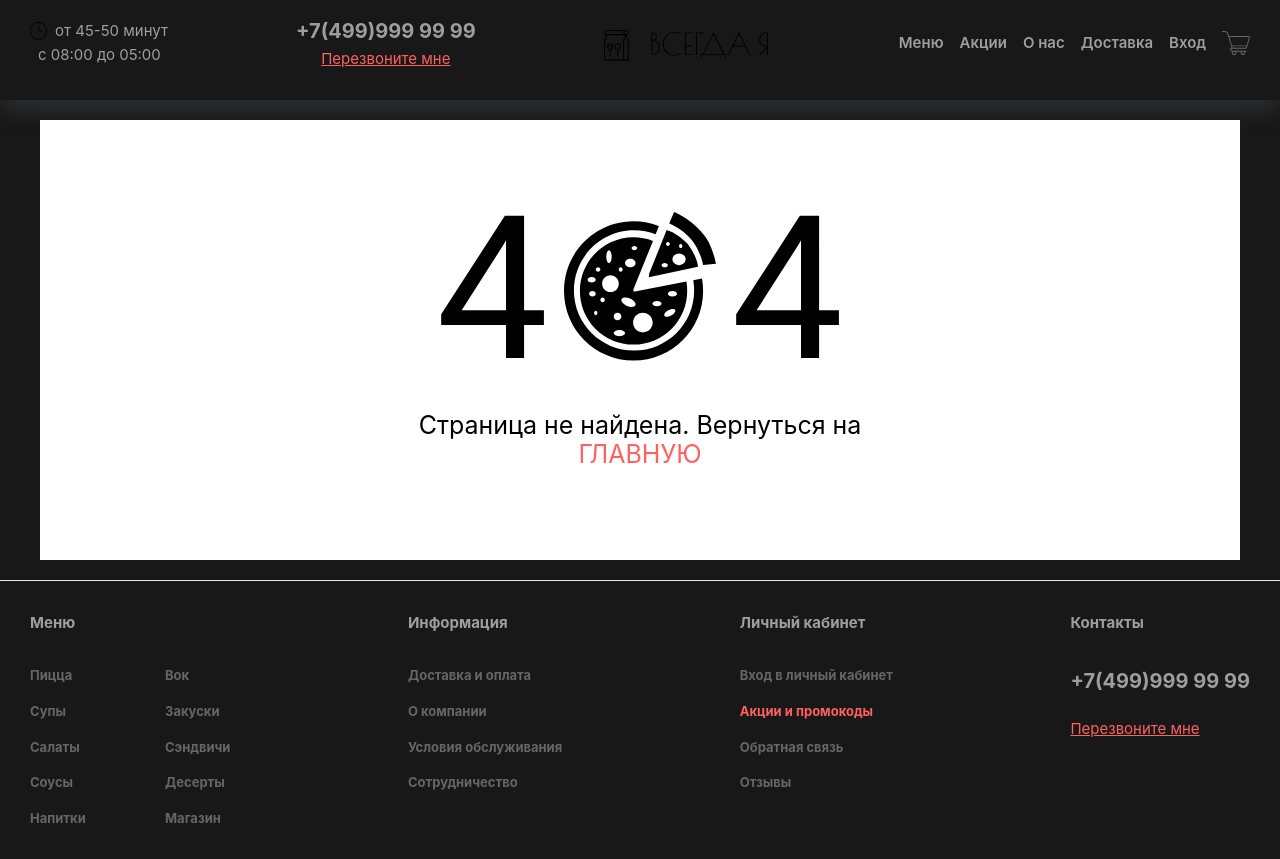
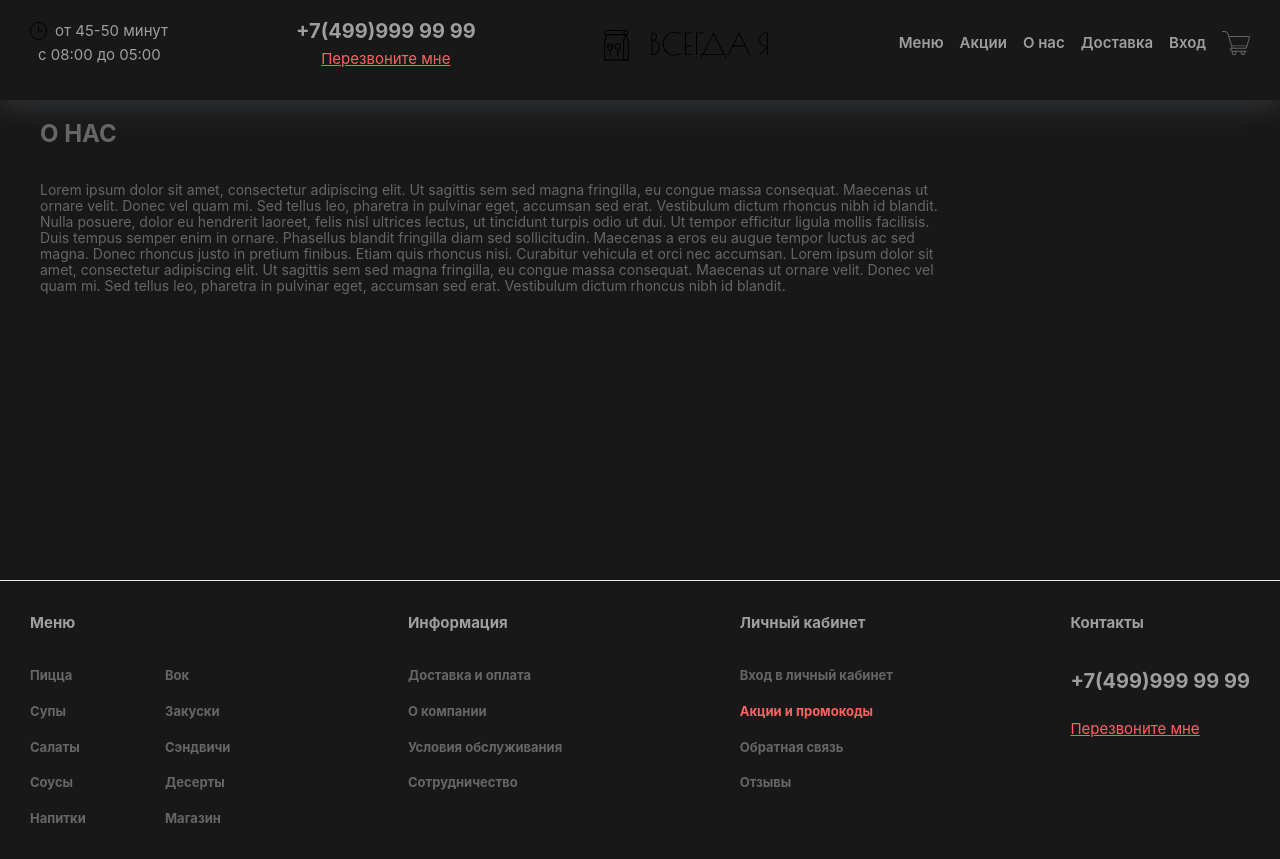
Before and after one commit to At0m234/Pizza, a Vue app: page /about in a window 1280 px wide. Built offline with nearby package versions, Linux system fonts and the light colour scheme.

Commit message:
added about company section and route

```diff
--- /dev/null
+++ b/src/components/aboutCompany.vue
@@ -0,0 +1,47 @@
+<script setup lang="ts">
+
+</script>
+
+<template>
+  <section class="about">
+    <div class="about__content">
+      <h2 class="about__title">О нас</h2>
+      <p class="about__text">Lorem ipsum dolor sit amet, consectetur adipiscing elit. Ut sagittis sem sed magna fringilla, eu congue massa consequat. Maecenas ut ornare velit. Donec vel quam mi. Sed tellus leo, pharetra in pulvinar eget, accumsan sed erat. Vestibulum dictum rhoncus nibh id blandit. Nulla posuere, dolor eu hendrerit laoreet, felis nisl ultrices lectus, ut tincidunt turpis odio ut dui. Ut tempor efficitur ligula mollis facilisis. Duis tempus semper enim in ornare. Phasellus blandit fringilla diam sed sollicitudin. Maecenas a eros eu augue tempor luctus ac sed magna. Donec rhoncus justo in pretium finibus. Etiam quis rhoncus nisi. Curabitur vehicula et orci nec accumsan. Lorem ipsum dolor sit amet, consectetur adipiscing elit. Ut sagittis sem sed magna fringilla, eu congue massa consequat. Maecenas ut ornare velit. Donec vel quam mi. Sed tellus leo, pharetra in pulvinar eget, accumsan sed erat. Vestibulum dictum rhoncus nibh id blandit. </p>
+    </div>
+  </section>
+</template>
+
+<style lang="scss" scoped>
+.about {
+  display: flex;
+  width: 100%;
+  max-width: 1440px;
+  &__content {
+    display: flex;
+    flex-direction: column;
+    max-width: 920px;
+  }
+  &__title {
+    font-style: normal;
+    font-weight: 700;
+    font-size: 24px;
+    line-height: 28px;
+    text-transform: uppercase;
+    color: var(--color-text-gray);
+    margin-bottom: 34px;
+  }
+  &__text {
+    font-style: normal;
+    font-weight: 400;
+    font-size: 14px;
+    line-height: 16px;
+    color: var(--color-text-gray);
+  }
+}
+
+@media (max-width: 1000px) {
+
+}
+
+
+</style>
--- a/src/router/index.ts
+++ b/src/router/index.ts
@@ -2,6 +2,7 @@ import { createRouter, createWebHistory } from 'vue-router'
 import HomeView from '../views/HomeView.vue'
 import notFoundPage from '../views/notFoundPage.vue'
 import serverError from '../views/serverError.vue'
+import aboutCompany from '../components/aboutCompany.vue'
 
 const router = createRouter({
   history: createWebHistory(import.meta.env.BASE_URL),
@@ -10,6 +11,11 @@ const router = createRouter({
       path: '/',
       name: 'home',
       component: HomeView,
+    },
+    {
+      path: '/about',
+      name: 'about',
+      component: aboutCompany,
     },
     {
       path: '/500',
```
